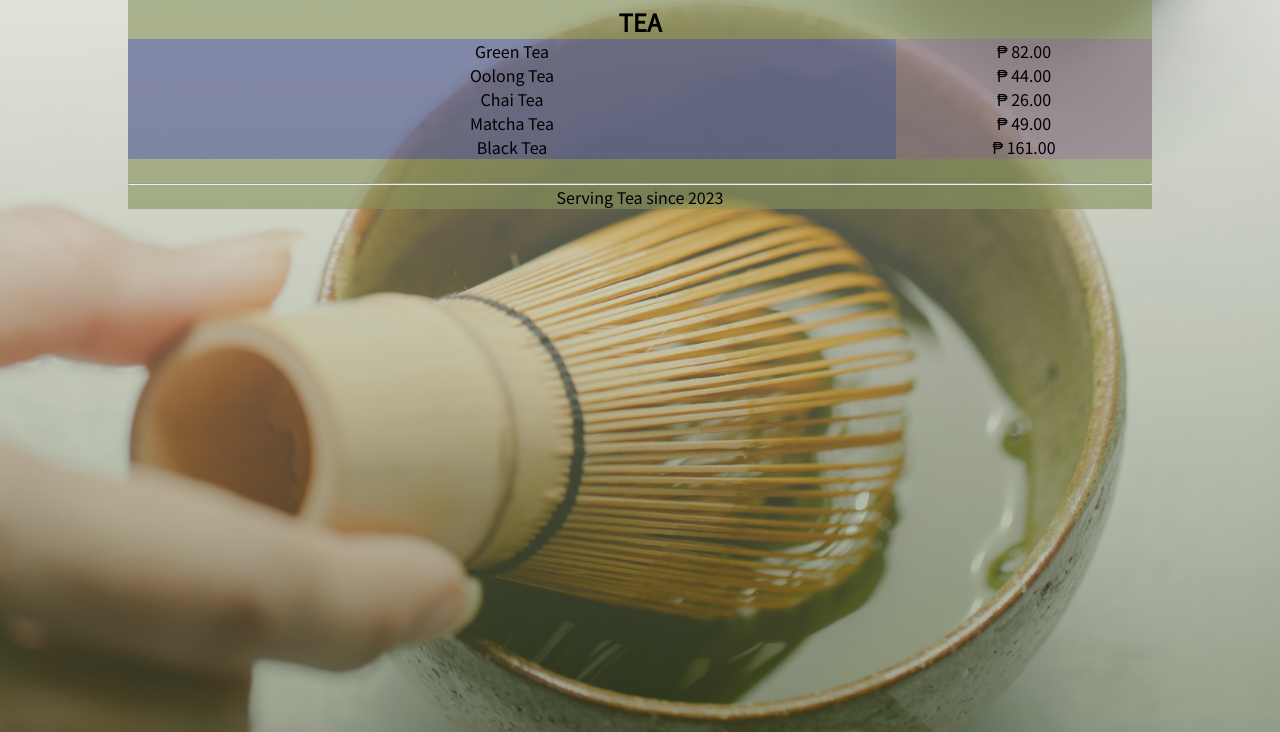
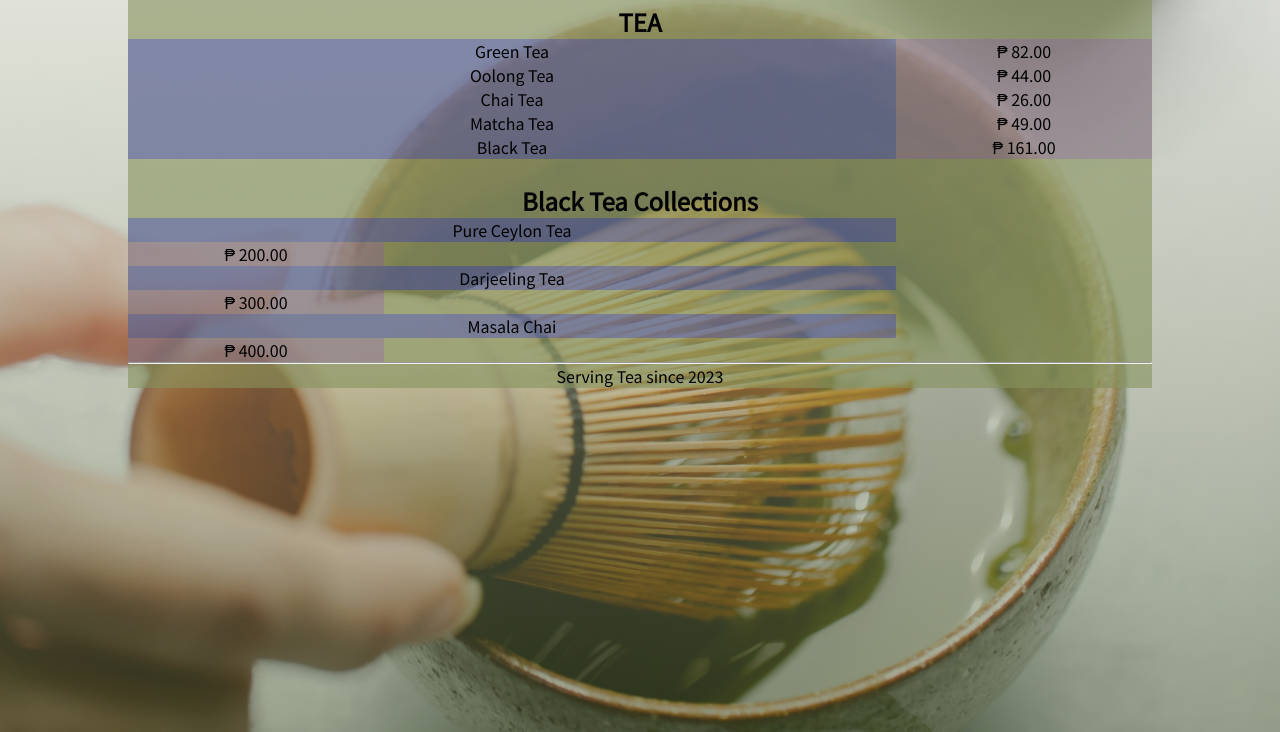
Before and after one commit to tankTopTaro/teashop-landing-page, a plain HTML site: page index.html in a window 1280 px wide. Shown: the part 68-800 px from the top of the page. Drawn offline with Linux system fonts and the light colour scheme.

Commit message:
add another section

```diff
--- a/css/style.css
+++ b/css/style.css
@@ -34,14 +34,14 @@ h1, h2, p {text-align: center;}
     display: inline-block;
 }
 
- .tea-flavor {
+ .tea-flavor, .collections-flavor {
     width: 75%;
     /*float:left;
     text-align: left;*/
     background-color: rgba(0, 0, 255, 0.233);
  }
 
- .tea-price {
+ .tea-price, .collections-price {
     width: 25%;
     /*float: right;
     text-align: right;*/
--- a/index.html
+++ b/index.html
@@ -40,7 +40,20 @@
             </section>
             <br>
             <!--    SECTION 2   -->
-
+            <section>
+                <h2>Black Tea Collections</h2>
+                <article class="tea-item">
+                    <p class="collections-flavor">Pure Ceylon Tea</p>
+                    <p class="collections-price">&#x20B1; 200.00</p>
+                </article>
+                <article class="tea-items">
+                    <p class="collections-flavor">Darjeeling Tea</p>
+                    <p class="collections-price">&#x20B1; 300.00</p>
+                </article>
+                <article class="tea-items">
+                    <p class="collections-flavor">Masala Chai</p><p class="collections-price">&#x20B1; 400.00</p>
+                </article>
+            </section>
         </main>
     </div>
     <!--    FOOTER SECTION  -->
```
